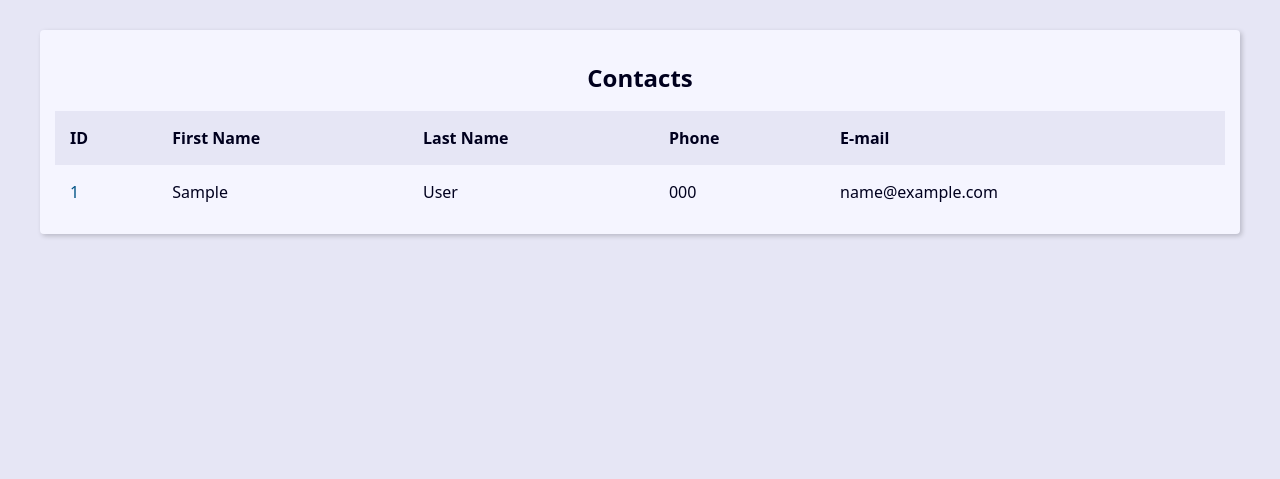
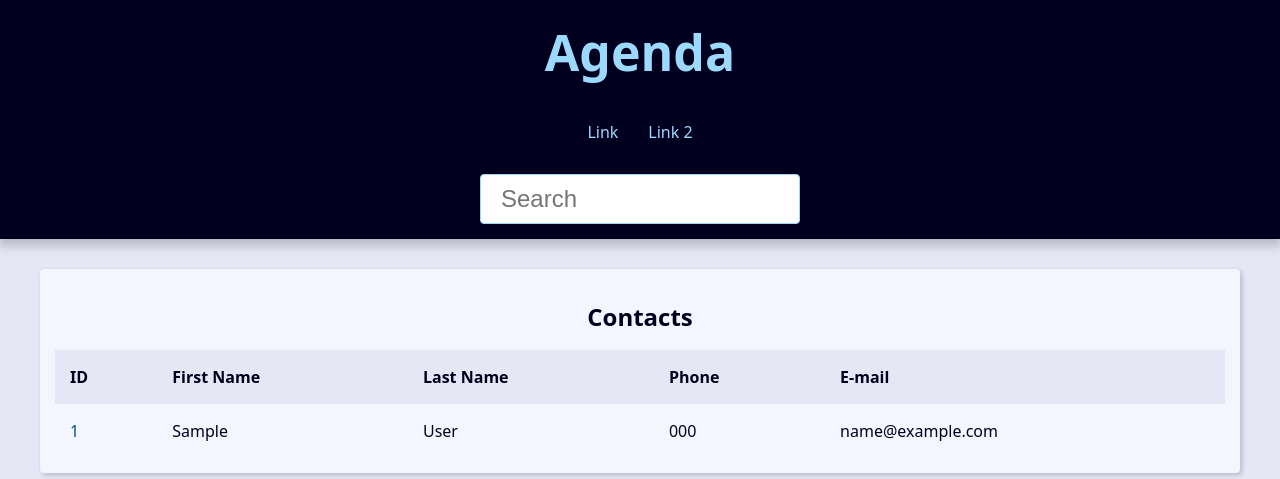
Before and after one commit to leovoltz/django-agenda-project, a Django app: page / in a window 1280 px wide. Shown: the top 479 px of the page. Run offline with Django 3.2, Linux system fonts and the light colour scheme; tables that the repository leaves empty hold one stand-in row (values such as "Sample post").

Commit message:
realizado algumas separações para partials e adicionado o form de pesquisa

```diff
--- a/base_templates/global/base.html
+++ b/base_templates/global/base.html
@@ -1,12 +1,11 @@
-{% load static %}<!DOCTYPE html>
-<html lang="en">
+<!DOCTYPE html>
+<html lang="pt-BR">
 <head>
-    <meta charset="UTF-8">
-    <meta name="viewport" content="width=device-width, initial-scale=1.0">
-    <title>Document</title>
-    <link rel="stylesheet" href="{% static "global/css/style.css" %}">
+  {% include "global/partials/_head.html" %}
 </head>
 <body>
+  {% include "global/partials/_header.html" %}
+
   <main class="content">
     {% block content %}{% endblock content %}
   </main>
--- /dev/null
+++ b/base_templates/global/partials/_head.html
@@ -0,0 +1,5 @@
+{% load static %}
+<meta charset="UTF-8">
+<meta name="viewport" content="width=device-width, initial-scale=1.0">
+<title>{{ site_title }}Agenda</title>
+<link rel="stylesheet" href="{% static "global/css/style.css" %}">
--- /dev/null
+++ b/base_templates/global/partials/_header.html
@@ -0,0 +1,38 @@
+<header class="header">
+    <h1 class="header-heading">
+      <a href="{% url 'contact:index' %}" class="header-link">
+        Agenda
+      </a>
+    </h1>
+
+    <nav class="menu">
+      <ul class="menu-list">
+        <li class="menu-item">
+          <a href="" class="menu-link">
+            Link
+          </a>
+        </li>
+        <li class="menu-item">
+          <a href="" class="menu-link">
+            Link 2
+          </a>
+        </li>
+      </ul>
+    </nav>
+
+    <div class="search">
+      <form
+        action="{%url 'contact:search' %}"
+        method="GET"
+      >
+        <input
+          type="search"
+          class="search-input"
+          placeholder="Search"
+          id="search"
+          name="q"
+          >
+
+      </form>
+    </div>
+  </header>
--- a/contact/templates/contact/index.html
+++ b/contact/templates/contact/index.html
@@ -20,7 +20,10 @@
             {% for contact in  contacts %}
               <tr class="table-row">
                 <td class="table-cel">
-                    <a class="table-link" href="#">
+                    <a
+                      class="table-link"
+                      href="{% url "contact:contact" contact.id %}"
+                    >
                     {{ contact.id }}
                     </a>
                 </td>
--- a/contact/urls.py
+++ b/contact/urls.py
@@ -4,5 +4,7 @@ from contact import views
 app_name = 'contact'
 
 urlpatterns = [
+    path('<int:contact_id>/', views.contact, name='contact'),
+    path('search/', views.search, name='search'),
     path('', views.index, name='index'),
 ]
--- a/contact/views/contact_views.py
+++ b/contact/views/contact_views.py
@@ -1,4 +1,5 @@
-from django.shortcuts import render
+from django.shortcuts import render, get_object_or_404, redirect
+from django.db.models import Q
 from contact.models import Contact
 
 
@@ -9,6 +10,7 @@ def index(request):
 
     context = {
         'contacts': contacts,
+        'site_title': 'Contatos -'
     }
 
     return render(
@@ -16,3 +18,50 @@ def index(request):
         'contact/index.html',
         context
     )
+
+
+def search(request):
+    search_value = request.GET.get('q', '').strip()
+
+    if search_value == '':
+        return redirect('contact:index')
+
+    contacts = Contact.objects \
+        .filter(show=True) \
+        .filter(
+           Q(first_name__icontains=search_value) |
+           Q(last_name__icontains=search_value) |
+           Q(phone__icontains=search_value) |
+           Q(email__icontains=search_value)
+            )\
+        .order_by('-id')
+
+    context = {
+        'contacts': contacts,
+        'site_title': 'Search -'
+    }
+
+    return render(
+        request,
+        'contact/index.html',
+        context
+    )
+
+
+def contact(request, contact_id):
+    # single_contact = Contact.objects.filter(pk=contact_id).first()
+    single_contact = get_object_or_404(
+        Contact.objects, pk=contact_id, show=True
+        )
+    site_title = f'{single_contact.first_name} {single_contact.last_name} -'
+
+    context = {
+        'contact': single_contact,
+        'site_title': site_title
+    }
+
+    return render(
+        request,
+        'contact/contact.html',
+        context
+    )
```
Also changed, not shown: contact/templates/contact/contact.html (added, +15 -0 lines).
